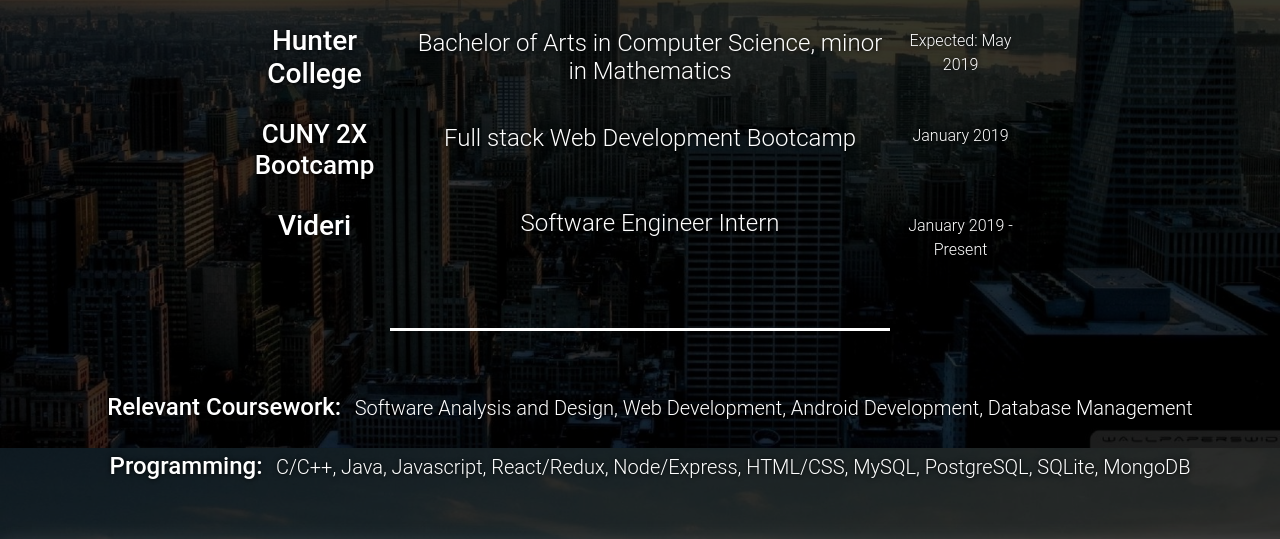
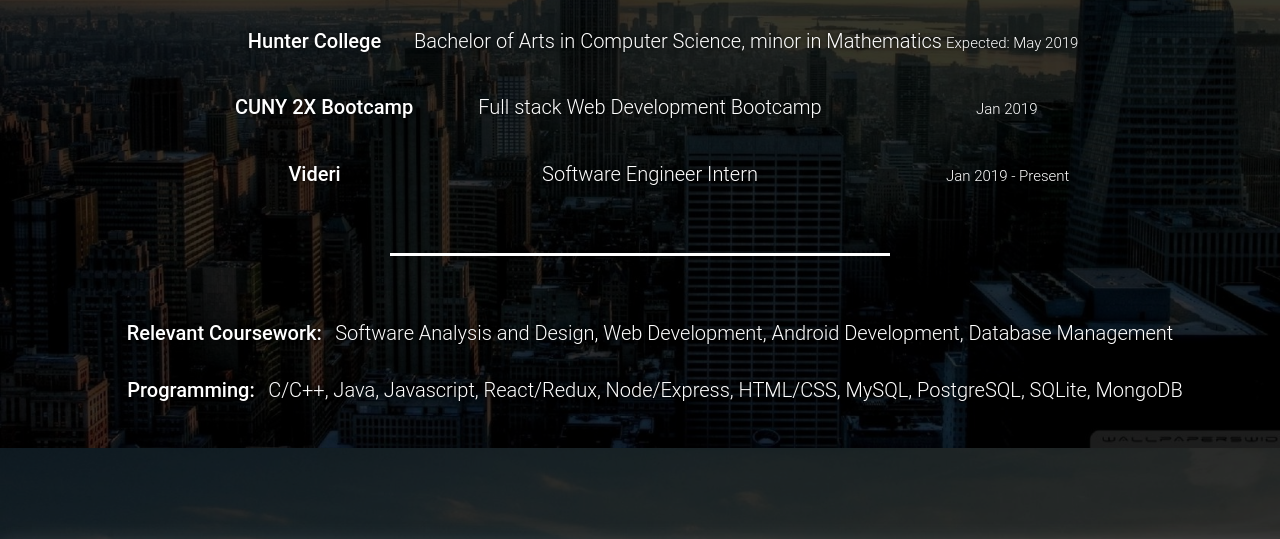
Before and after one commit to kahhauyap/Portfolio, a plain HTML site: page index.html in a window 1280 px wide. Shown: the part 1152-1691 px from the top of the page. Drawn offline with nearby package versions, Linux system fonts and the light colour scheme.

Commit message:
Fixed UI for laptop screen size.

```diff
--- a/index.css
+++ b/index.css
@@ -43,7 +43,6 @@
   margin-right: auto;
   text-align: center;
   position: relative;
-
   padding:1px;
   border:1.5px solid rgb(255, 255, 255, 0.4);
   background-color: white;
@@ -71,7 +70,6 @@
 
 #about{
   background-color: #2d3436;
-
   width: 100%;
   height: 700px !important;
   position: relative;
@@ -113,6 +111,27 @@
   font-size: 15px !important;
   padding-top: 20px;
   text-align: center;
+}
+
+ /* Laptops */
+@media only screen and (min-width: 1140px) {
+
+  #about h3, #about h4 {
+    font-size: 20px !important;
+  }
+  #about p {
+    font-size: 15px !important;
+  }
+  .row {
+    white-space: nowrap;
+    overflow: hidden;
+  }
+  .column-right {
+    padding-left: 50px !important;
+  }
+  #bootcamp-date {
+      padding-left: 30px !important;
+    }
 }
 
 .overlay {
@@ -305,12 +324,14 @@
   width: 30%;
   padding: 10px;
   padding-left: 200px;
+  padding-top: 15px;
 }
 .column-right {
   float: left;
   width: 30%;
   padding: 10px;
   padding-right: 250px;
+  padding-top: 13px;
 }
 .column-mid {
   float: left;
@@ -355,29 +376,27 @@
     margin-bottom: 25px;
 }
 
-.force-overflow
-{
+.force-overflow {
     min-height: 450px;
 }
 
-#wrapper
-{
+#wrapper {
     text-align: center;
     width: 500px;
     margin: auto;
 }
-::-webkit-scrollbar {
+::-webkit-scrollbars {
   width: 15px;
   border: solid white;
 }
 
 /* Track */
-::-webkit-scrollbar-track {
+::-webkit-scrollbar-tracks {
   background: black;
 }
 
 /* Handle */
-::-webkit-scrollbar-thumb {
+::-webkit-scrollbar-thumbs {
   background: rgb(255,255,255);
 background: linear-gradient(0deg, rgba(255,255,255,1) 0%, rgba(0,0,0,1) 81%);
   border-radius: 8px;
@@ -385,7 +404,13 @@
 }
 
 /* Handle on hover */
-::-webkit-scrollbar-thumb:hover {
+::-webkit-scrollbar-thumb:hovers {
   background: rgb(223, 223, 223);
   background: linear-gradient(0deg, rgb(224, 224, 224) 0%, rgba(0,0,0,1) 81%);
 }
+
+@media (min-width: 700px){
+.navbar-expand-lgs .navbar-navs {
+    flex-direction: row !important;
+}
+}
--- a/index.html
+++ b/index.html
@@ -120,7 +120,7 @@
                     <h4 class="right-text">Full stack Web Development Bootcamp</h4>
                 </div>
                 <div class="column-right">
-                    <p class="right-text"> January 2019 </p>
+                    <p class="right-text" id="bootcamp-date"> Jan 2019 </p>
                 </div>
             </div>
 
@@ -129,11 +129,11 @@
                     <h3 class="left-text"><strong>Videri</strong></h3>
                 </div>
                 <div class="column-mid">
-                    <h4>Software Engineer Intern</h4>
+                    <h4 style="padding-top:5px;">Software Engineer Intern</h4>
                 </div>
                 <div class="column-right">
                     <p class="right-text">
-                        January 2019 - Present</p>
+                        Jan 2019 - Present</p>
                 </div>
             </div>
             <br>
@@ -147,11 +147,11 @@
                         Android Development, Database Management
                     </h5>
                 </div>
+            </div>
 
-            </div>
-            <div class="row" id="about-skills">
+            <div class="row" id="about-skills" style=" padding-left:60px;">
                 <div class="col-12">
-                    <h4 style="display:inline-block; text-align:left"><strong>Programming:</strong> </h4>
+                    <h4 style="display:inline-block; text-align:left;"><strong>Programming:</strong> </h4>
                     <h5 style=" margin-top: 5px; display:inline-block">&nbsp C/C++, Java,
                         Javascript, React/Redux,
                         Node/Express, HTML/CSS, MySQL, PostgreSQL, SQLite, MongoDB
@@ -298,11 +298,10 @@
                     <div class="modal-text">
                         <strong>Movie Discovery Web App</strong>
                         <p>
-                            MovieNerdz is a database of the most popular, and top trending movies that helps you
-
-                            find what </br> to watch without all the clutter that other sites have. Find a movie you
-                            like and click for more details.</br>
-                            Create an account to favorite or save movies to watch later!
+                            MovieNerdz is a database of the most popular, and top trending movies that helps</br>
+                            you find what  to watch without all the clutter that other sites have. Find a movie </br>
+                            you like and click for more details. Create an account to favorite or save movies</br>
+                            to watch later!
                         </p>
                         <div id="modal-links">
                             <strong>Visit:</strong>
```
Lines whose indentation alone changed are shown as unchanged.
